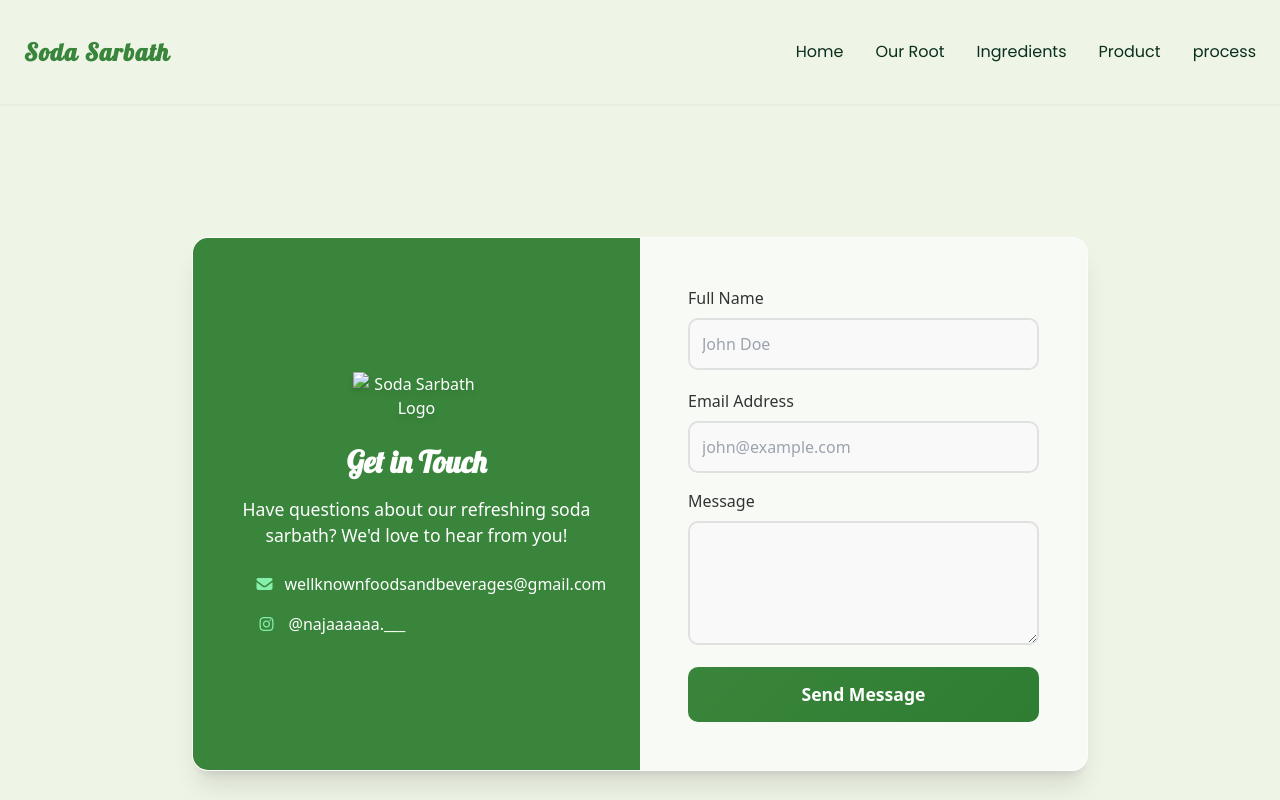
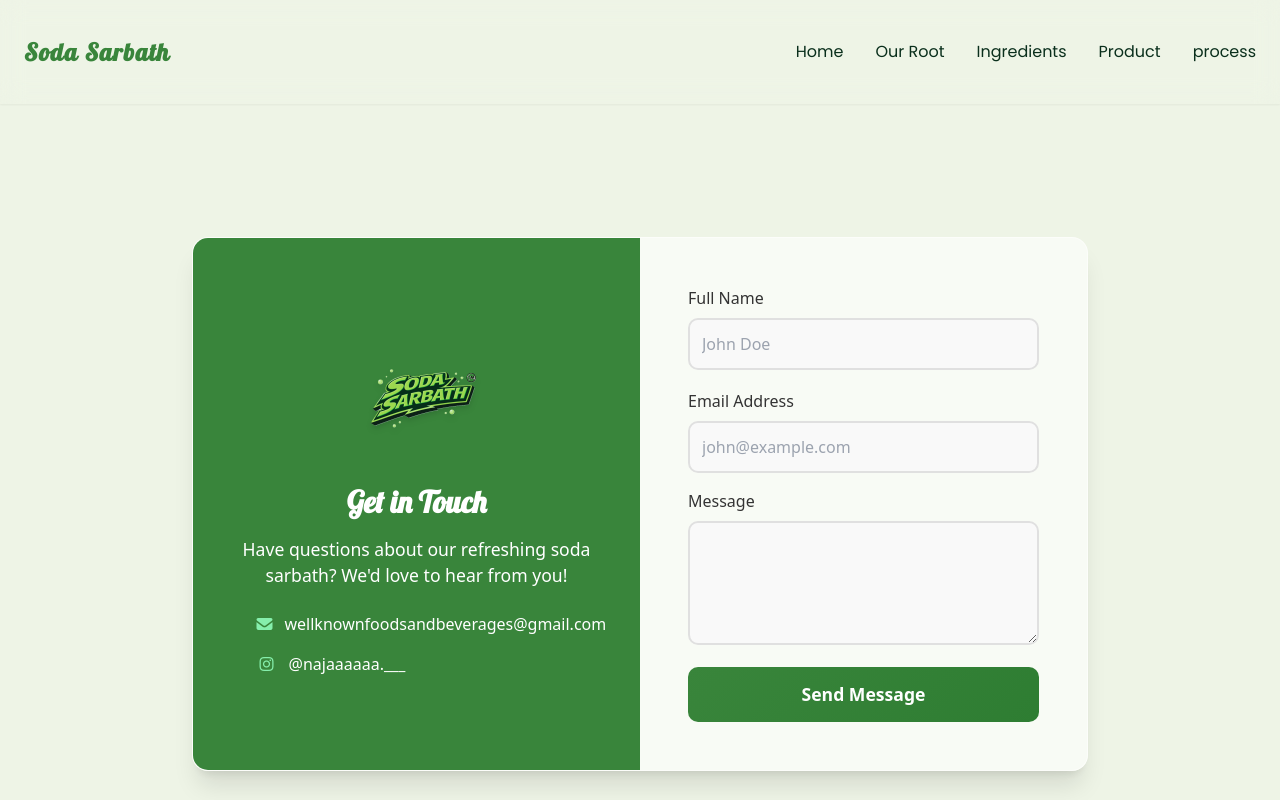
Before and after one commit to ffathimaanajaa-design/sodaa, a website: page contact.html in a window 1280 px wide. Shown: the top 800 px of the page. Drawn offline with Linux system fonts and the light colour scheme.

Commit message:
Update contact.html

```diff
--- a/contact.html
+++ b/contact.html
@@ -55,7 +55,7 @@
                     class="absolute inset-0 bg-[url('Untitled design.png')] bg-cover bg-center opacity-10 mix-blend-overlay">
                 </div>
 
-                <img src="Untitled design.png" alt="Soda Sarbath Logo"
+                <img src="sodasarbath.png" alt="Soda Sarbath Logo"
                     class="w-32 mb-6 drop-shadow-md relative z-10">
 
                 <h2 class="text-3xl font-bold mb-4 font-['Lobster'] relative z-10">Get in Touch</h2>
```
